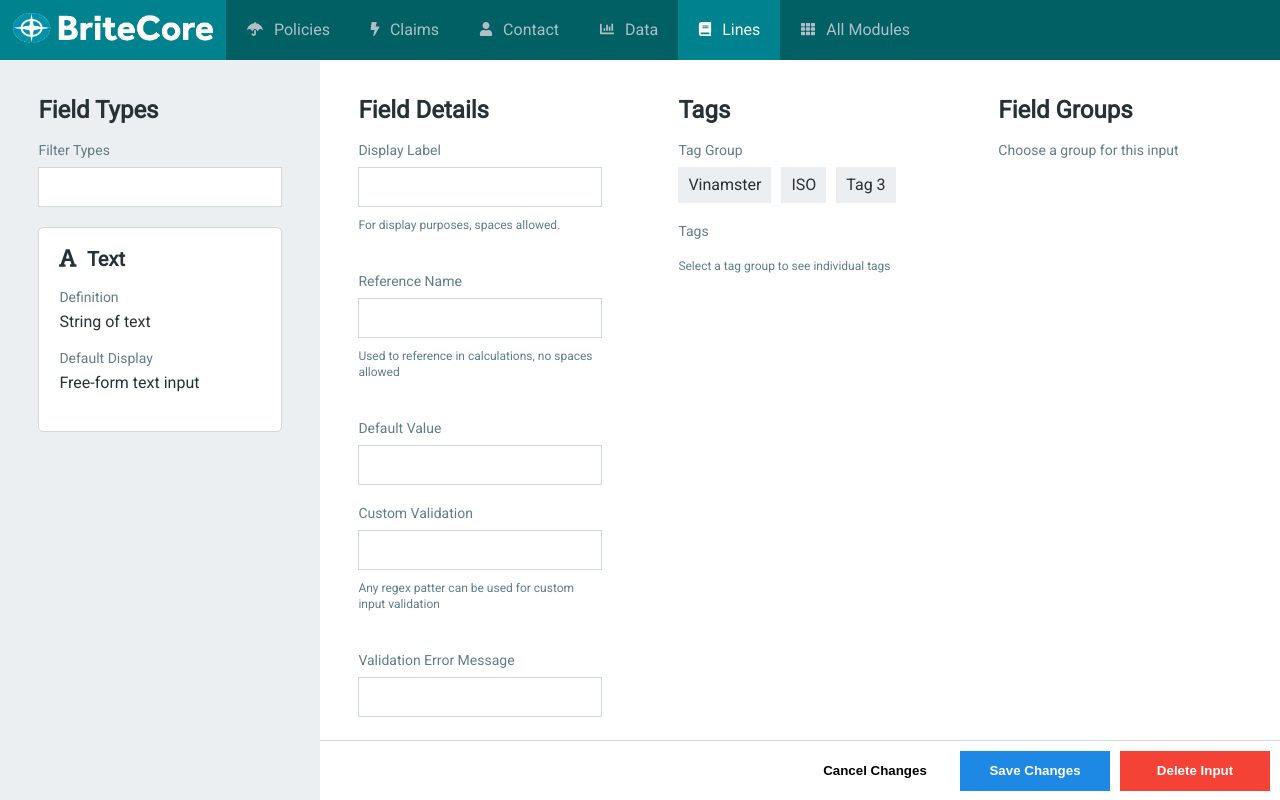
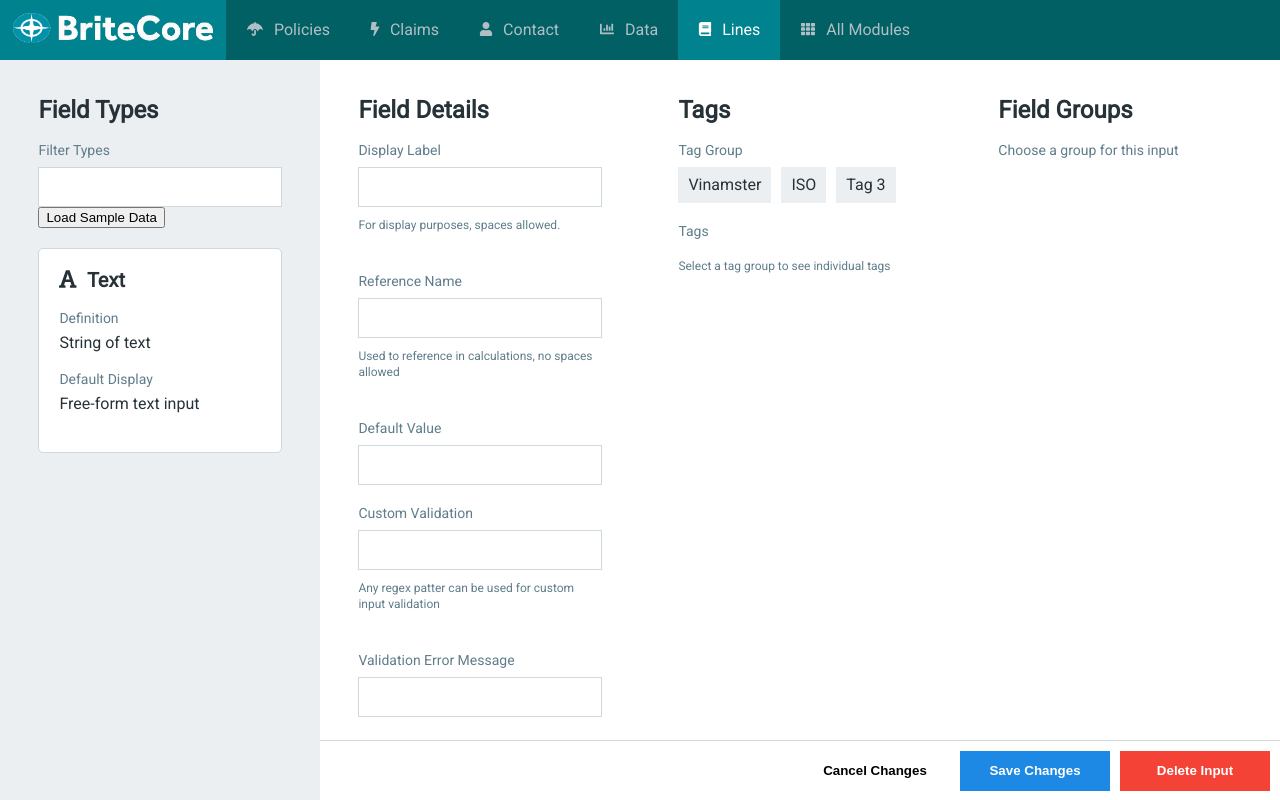
Before and after one commit to ender2821/react-insurance-project, a React (Create React App) app in the folder insurance-project/: page / in a window 1280 px wide. Built offline with nearby package versions, Linux system fonts and the light colour scheme.

Commit message:
hooked up sample data for Field type to state

```diff
--- a/insurance-project/src/Components/AddField.js
+++ b/insurance-project/src/Components/AddField.js
@@ -1,13 +1,19 @@
 import React from 'react';
 import FieldTypes from './FieldTypes';
 import FieldDetails from './FieldDetails';
+import data from '../field-type';
 
 class AddField extends React.Component{
-
+    state = {
+        fieldType: {}
+    };
+    loadSampleFieldType = () => {
+        this.setState({fieldType: data});
+    };
     render(){
         return (
             <div className='main-container'>
-                <FieldTypes />
+                <FieldTypes fieldType={this.state.fieldType} loadSampleFieldType={this.loadSampleFieldType}/>
                 <FieldDetails />
             </div>
         );
--- a/insurance-project/src/Components/FieldTypes.js
+++ b/insurance-project/src/Components/FieldTypes.js
@@ -1,9 +1,9 @@
 import React from 'react';
 import FieldType from './FieldType';
 
-class AddField extends React.Component{
+class FieldTypes extends React.Component{
+    render(){
 
-    render(){
         return (
             <div className="left-container">
                 <h2>Field Types</h2>
@@ -11,10 +11,11 @@ class AddField extends React.Component{
                     <label>Filter Types</label>
                     <input type='text' name='Filter Types' />
                 </form>
+                <button onClick={this.props.loadSampleFieldType}>Load Sample Data</button>
                 <FieldType />
             </div>
         );
     }
 }
 
-export default AddField;
+export default FieldTypes;
--- /dev/null
+++ b/insurance-project/src/field-type.js
@@ -0,0 +1,22 @@
+const fieldType = {
+    card1: {
+        name: 'text',
+        icon: '<i class="fas fa-font"></i>',
+        definition: 'String of text',
+        display: 'Free-form text input'
+    },
+    card2: {
+        name: 'Date',
+        icon: '<i class="far fa-calendar-alt"></i>',
+        definition: 'Standard ISO format date',
+        display: 'Datepicker, with configurable format'
+    },
+    card3: {
+        name: 'Vin',
+        icon: '<i class="fas fa-car"></i>',
+        definition: 'Vehicle Identification Number',
+        display: 'Free-form text input'
+    },
+};
+
+export default fieldType;
```
